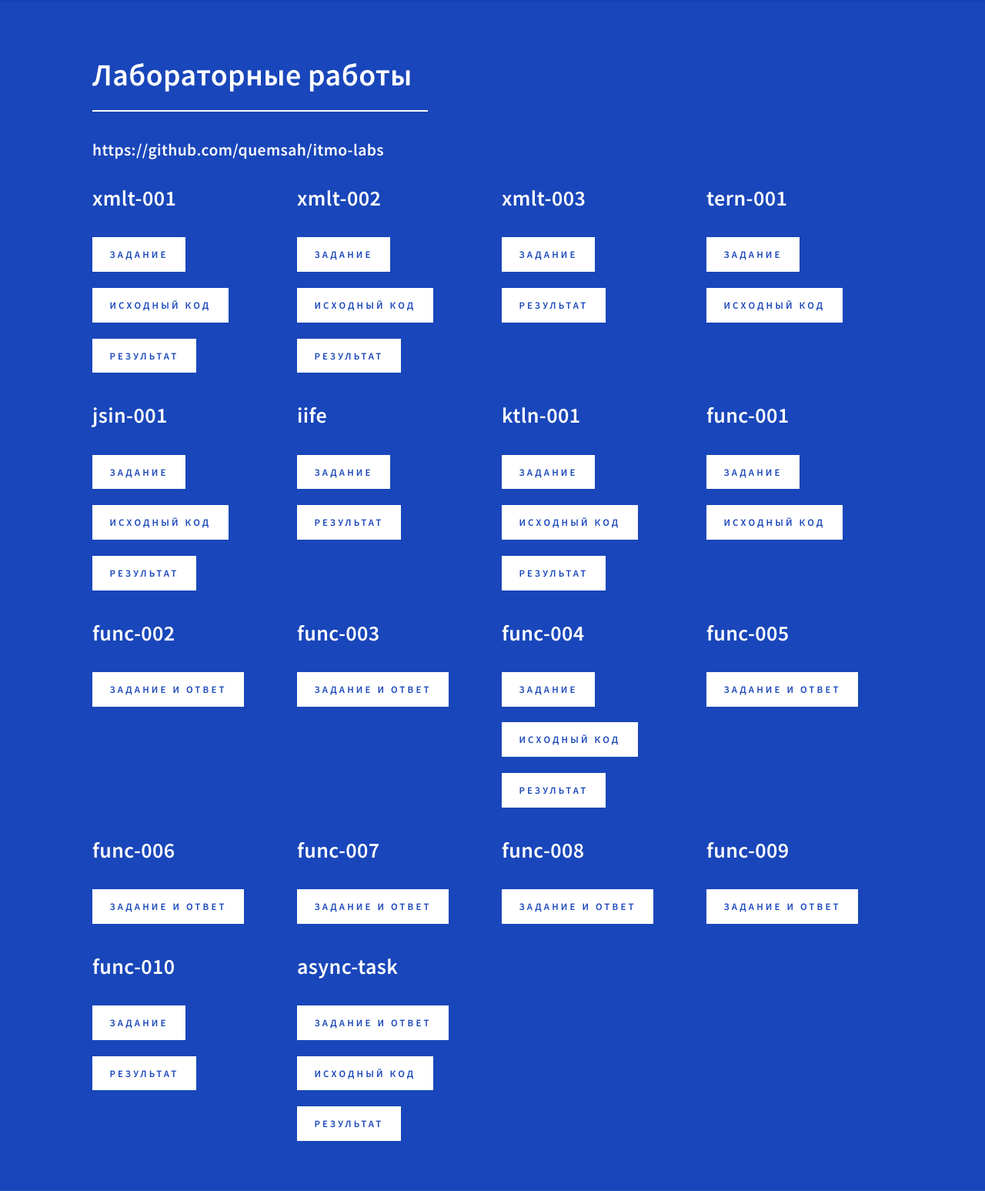
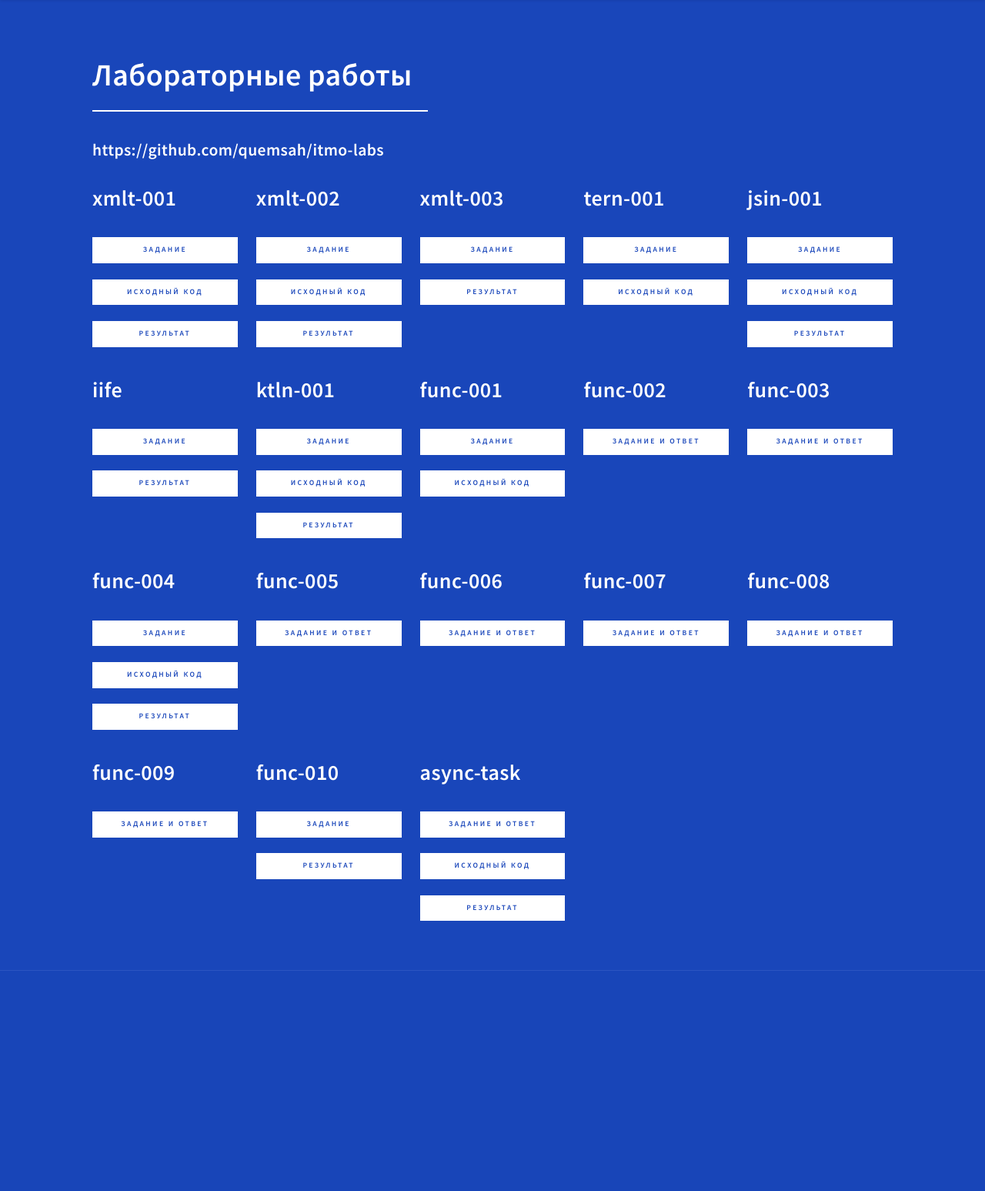
Before and after one commit to quemsah/itmo-labs-1, a PHP site: page / in a window 1280 px wide. Shown: the part 52-1599 px from the top of the page at 77% size. After the commit the page ends 1313 px from the top, so only its background shows below. Run offline with PHP 8.4, Linux system fonts and the light colour scheme.

Commit message:
minor css updates

```diff
--- a/index.css
+++ b/index.css
@@ -533,6 +533,10 @@ hr.major {
 	width: 100%;
 }
 
+.row>.col-12-medium {
+		width: 16.66667%;
+	}
+
 .row>.off-12 {
 	margin-left: 100%;
 }
@@ -646,6 +650,9 @@ hr.major {
 		box-sizing: border-box;
 		align-items: stretch;
 	}
+    .row>.col-12-medium {
+		width: 16.66667%;
+	}
 	.row>* {
 		box-sizing: border-box;
 	}
@@ -832,6 +839,9 @@ hr.major {
 		box-sizing: border-box;
 		align-items: stretch;
 	}
+	.row>.col-12-medium {
+		width: 20%;
+	}
 	.row>* {
 		box-sizing: border-box;
 	}
@@ -1112,7 +1122,7 @@ hr.major {
 		margin-left: 91.6666666667%;
 	}
 	.row>.col-12-medium {
-		width: 33.33%;
+		width: 25%;
 	}
 	.row>.off-12-medium {
 		margin-left: 100%;
--- a/index.html
+++ b/index.html
@@ -25,9 +25,9 @@
                               xmlt-001
                            </h2>
                            <ul class="actions stacked">
-                              <li><a href="https://kodaktor.ru/g/web_intro" class="button primary">Задание</a></li>
-                              <li><a href="https://github.com/quemsah/itmo-labs/tree/master/xmlt-001" class="button primary">Исходный код</a></li>
-                              <li><a href="./xmlt-001/" class="button primary">Результат</a></li>
+                              <li><a href="https://kodaktor.ru/g/web_intro" class="button primary fit small">Задание</a></li>
+                              <li><a href="https://github.com/quemsah/itmo-labs/tree/master/xmlt-001" class="button primary fit small">Исходный код</a></li>
+                              <li><a href="./xmlt-001/" class="button primary fit small">Результат</a></li>
                            </ul>
                         </div>
                      </div>
@@ -37,9 +37,9 @@
                               xmlt-002
                            </h2>
                            <ul class="actions stacked">
-                              <li><a href="https://kodaktor.ru/g/xml_intro" class="button primary">Задание</a></li>
-                              <li><a href="https://github.com/quemsah/itmo-labs/tree/master/xmlt-002" class="button primary">Исходный код</a></li>
-                              <li><a href="./xmlt-002/" class="button primary">Результат
+                              <li><a href="https://kodaktor.ru/g/xml_intro" class="button primary fit small">Задание</a></li>
+                              <li><a href="https://github.com/quemsah/itmo-labs/tree/master/xmlt-002" class="button primary fit small">Исходный код</a></li>
+                              <li><a href="./xmlt-002/" class="button primary fit small">Результат
                                  </a>
                               </li>
                            </ul>
@@ -51,8 +51,8 @@
                               xmlt-003
                            </h2>
                            <ul class="actions stacked">
-                              <li><a href="https://kodaktor.ru/xmlt_003" class="button primary">Задание</a></li>
-                              <li><a href="https://kodaktor.ru/xmlt_c5a87" class="button primary">Результат</a></li>
+                              <li><a href="https://kodaktor.ru/xmlt_003" class="button primary fit small">Задание</a></li>
+                              <li><a href="https://kodaktor.ru/xmlt_c5a87" class="button primary fit small">Результат</a></li>
                            </ul>
                         </div>
                      </div>
@@ -62,8 +62,8 @@
                               tern-001
                            </h2>
                            <ul class="actions stacked">
-                              <li><a href="https://kodaktor.ru/tern_001" class="button primary">Задание</a></li>
-                              <li><a href="https://github.com/quemsah/itmo-labs/tree/master/tern-001" class="button primary">Исходный код</a></li>
+                              <li><a href="https://kodaktor.ru/tern_001" class="button primary fit small">Задание</a></li>
+                              <li><a href="https://github.com/quemsah/itmo-labs/tree/master/tern-001" class="button primary fit small">Исходный код</a></li>
                            </ul>
                         </div>
                      </div>
@@ -73,9 +73,9 @@
                               jsin-001
                            </h2>
                            <ul class="actions stacked">
-                              <li><a href="https://kodaktor.ru/jsin_001" class="button primary">Задание</a></li>
-                              <li><a href="https://github.com/quemsah/itmo-labs/tree/master/jsin-001" class="button primary">Исходный код</a></li>
-                              <li><a href="./jsin-001/" class="button primary">Результат</a></li>
+                              <li><a href="https://kodaktor.ru/jsin_001" class="button primary fit small">Задание</a></li>
+                              <li><a href="https://github.com/quemsah/itmo-labs/tree/master/jsin-001" class="button primary fit small">Исходный код</a></li>
+                              <li><a href="./jsin-001/" class="button primary fit small">Результат</a></li>
                            </ul>
                         </div>
                      </div>
@@ -85,8 +85,8 @@
                               iife
                            </h2>
                            <ul class="actions stacked">
-                              <li><a href="https://kodaktor.ru/g/iife" class="button primary">Задание</a></li>
-                              <li><a href="https://kodaktor.ru/2f3ffe3_0ae34" class="button primary">Результат</a></li>
+                              <li><a href="https://kodaktor.ru/g/iife" class="button primary fit small">Задание</a></li>
+                              <li><a href="https://kodaktor.ru/2f3ffe3_0ae34" class="button primary fit small">Результат</a></li>
                            </ul>
                         </div>
                      </div>
@@ -96,9 +96,9 @@
                               ktln-001
                            </h2>
                            <ul class="actions stacked">
-                              <li><a href="https://kodaktor.ru/22022019" class="button primary">Задание</a></li>
-                              <li><a href="https://github.com/quemsah/itmo-labs/tree/master/ktln-001" class="button primary">Исходный код</a></li>
-                              <li><a href="./ktln-001/" class="button primary">Результат
+                              <li><a href="https://kodaktor.ru/22022019" class="button primary fit small">Задание</a></li>
+                              <li><a href="https://github.com/quemsah/itmo-labs/tree/master/ktln-001" class="button primary fit small">Исходный код</a></li>
+                              <li><a href="./ktln-001/" class="button primary fit small">Результат
                                  </a>
                               </li>
                            </ul>
@@ -110,8 +110,8 @@
                               func-001
                            </h2>
                            <ul class="actions stacked">
-                              <li><a href="https://kodaktor.ru/func_001" class="button primary">Задание</a></li>
-                              <li><a href="https://github.com/quemsah/itmo-labs/tree/master/func-001" class="button primary">Исходный код</a></li>
+                              <li><a href="https://kodaktor.ru/func_001" class="button primary fit small">Задание</a></li>
+                              <li><a href="https://github.com/quemsah/itmo-labs/tree/master/func-001" class="button primary fit small">Исходный код</a></li>
                            </ul>
                         </div>
                      </div>
@@ -121,7 +121,7 @@
                               func-002
                            </h2>
                            <ul class="actions stacked">
-                              <li><a href="https://kodaktor.ru/func_f9722" class="button primary">Задание и ответ</a></li>
+                              <li><a href="https://kodaktor.ru/func_f9722" class="button primary fit small">Задание и ответ</a></li>
                            </ul>
                         </div>
                      </div>
@@ -131,7 +131,7 @@
                               func-003
                            </h2>
                            <ul class="actions stacked">
-                              <li><a href="https://kodaktor.ru/func_f515b" class="button primary">Задание и ответ</a></li>
+                              <li><a href="https://kodaktor.ru/func_f515b" class="button primary fit small">Задание и ответ</a></li>
                            </ul>
                         </div>
                      </div>
@@ -141,9 +141,9 @@
                               func-004
                            </h2>
                            <ul class="actions stacked">
-                              <li><a href="https://kodaktor.ru/func_004" class="button primary">Задание</a></li>
-                              <li><a href="https://github.com/quemsah/itmo-labs/tree/master/func-004" class="button primary">Исходный код</a></li>
-                              <li><a href="https://kodaktor.ru/func_b3a5f" class="button primary">Результат</a></li>
+                              <li><a href="https://kodaktor.ru/func_004" class="button primary fit small">Задание</a></li>
+                              <li><a href="https://github.com/quemsah/itmo-labs/tree/master/func-004" class="button primary fit small">Исходный код</a></li>
+                              <li><a href="https://kodaktor.ru/func_b3a5f" class="button primary fit small">Результат</a></li>
                            </ul>
                         </div>
                      </div>
@@ -153,7 +153,7 @@
                               func-005
                            </h2>
                            <ul class="actions stacked">
-                              <li><a href="https://kodaktor.ru/func_45fb9" class="button primary">Задание и ответ</a></li>
+                              <li><a href="https://kodaktor.ru/func_45fb9" class="button primary fit small">Задание и ответ</a></li>
                            </ul>
                         </div>
                      </div>
@@ -163,7 +163,7 @@
                               func-006
                            </h2>
                            <ul class="actions stacked">
-                              <li><a href="https://kodaktor.ru/func_ac156" class="button primary">Задание и ответ</a></li>
+                              <li><a href="https://kodaktor.ru/func_ac156" class="button primary fit small">Задание и ответ</a></li>
                            </ul>
                         </div>
                      </div>
@@ -173,7 +173,7 @@
                               func-007
                            </h2>
                            <ul class="actions stacked">
-                              <li><a href="https://kodaktor.ru/func_6e900" class="button primary">Задание и ответ</a></li>
+                              <li><a href="https://kodaktor.ru/func_6e900" class="button primary fit small">Задание и ответ</a></li>
                            </ul>
                         </div>
                      </div>
@@ -183,7 +183,7 @@
                               func-008
                            </h2>
                            <ul class="actions stacked">
-                              <li><a href="https://kodaktor.ru/func_d3c79" class="button primary">Задание и ответ</a></li>
+                              <li><a href="https://kodaktor.ru/func_d3c79" class="button primary fit small">Задание и ответ</a></li>
                            </ul>
                         </div>
                      </div>
@@ -193,7 +193,7 @@
                               func-009
                            </h2>
                            <ul class="actions stacked">
-                              <li><a href="https://kodaktor.ru/func_e4a8e" class="button primary">Задание и ответ</a></li>
+                              <li><a href="https://kodaktor.ru/func_e4a8e" class="button primary fit small">Задание и ответ</a></li>
                            </ul>
                         </div>
                      </div>
@@ -203,8 +203,8 @@
                               func-010
                            </h2>
                            <ul class="actions stacked">
-                              <li><a href="https://kodaktor.ru/func_010" class="button primary">Задание</a></li>
-                              <li><a href="https://kodaktor.ru/func_610f5" class="button primary">Результат
+                              <li><a href="https://kodaktor.ru/func_010" class="button primary fit small">Задание</a></li>
+                              <li><a href="https://kodaktor.ru/func_610f5" class="button primary fit small">Результат
                                  </a>
                               </li>
                            </ul>
@@ -216,9 +216,9 @@
                               async-task
                            </h2>
                            <ul class="actions stacked">
-                              <li><a href="https://kodaktor.ru/async_ed538" class="button primary">Задание и ответ</a></li>
-                              <li><a href="https://github.com/quemsah/itmo-labs/tree/master/async-task" class="button primary">Исходный код</a></li>
-                              <li><a href="./async-task/" class="button primary">Результат</a></li>
+                              <li><a href="https://kodaktor.ru/async_ed538" class="button primary fit small">Задание и ответ</a></li>
+                              <li><a href="https://github.com/quemsah/itmo-labs/tree/master/async-task" class="button primary fit small">Исходный код</a></li>
+                              <li><a href="./async-task/" class="button primary fit small">Результат</a></li>
                            </ul>
                         </div>
                      </div>
```
